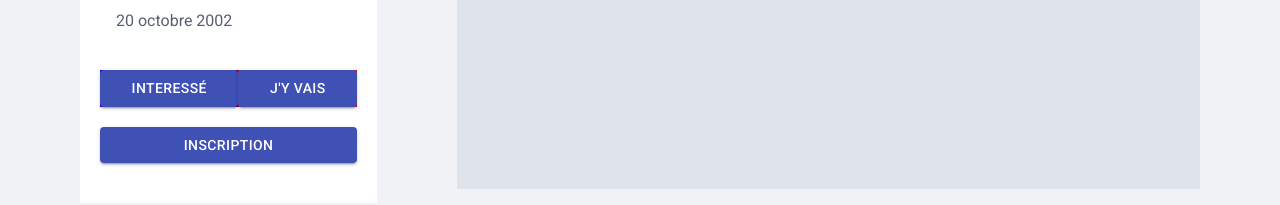
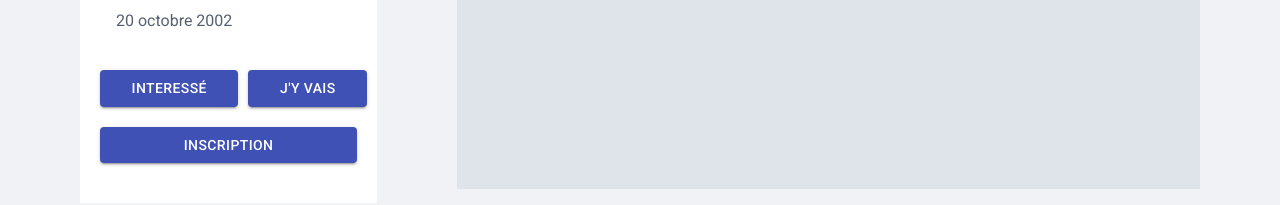
Before and after one commit to antoinedelorme/firstReact, a React (Create React App) app: page /event/1 in a window 1280 px wide. Shown: the part 223-428 px from the top of the page. Built offline with nearby package versions, Linux system fonts and the light colour scheme.

Commit message:
buttons V3

```diff
--- a/src/eventLeftItem.js
+++ b/src/eventLeftItem.js
@@ -66,22 +66,21 @@ export default ({ event }) => {
             width: "100%",
             justifyContent: "space-around",
             flexFlow: "row nowrap",
-            alignItems: "stretch",
-            backgroundColor: "yellow"
+            alignItems: "stretch"
           }}
         >
-          <div style={{ flexGrow: 1, backgroundColor: "blue" }}>
+          <div style={{ flexGrow: 1 }}>
             <Button
-              style={{ width: "100%" }}
+              style={{ width: "100%", marginRight: "10px" }}
               variant="contained"
               color="primary"
             >
               Interessé
             </Button>
           </div>
-          <div style={{ flexGrow: 1, backgroundColor: "red" }}>
+          <div style={{ flexGrow: 1 }}>
             <Button
-              style={{ width: "100%" }}
+              style={{ width: "100%", marginLeft: "10px" }}
               variant="contained"
               color="primary"
             >
```
